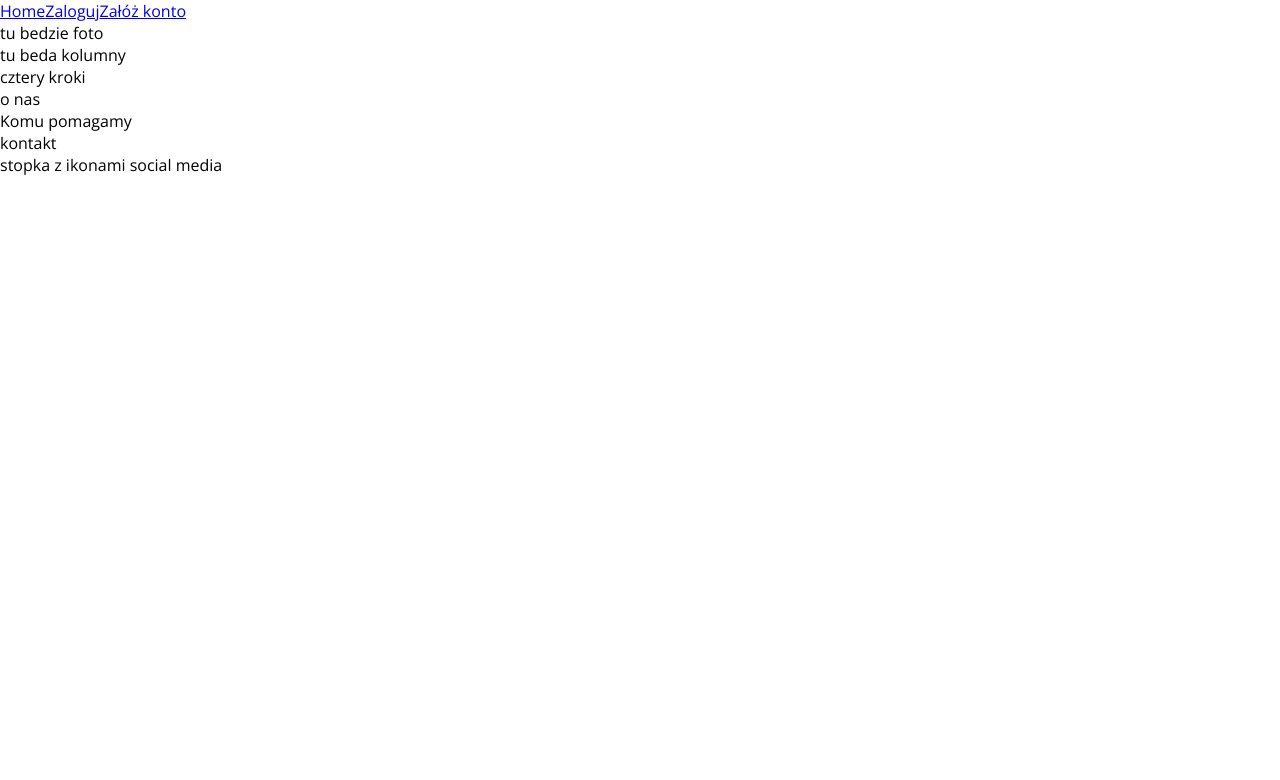
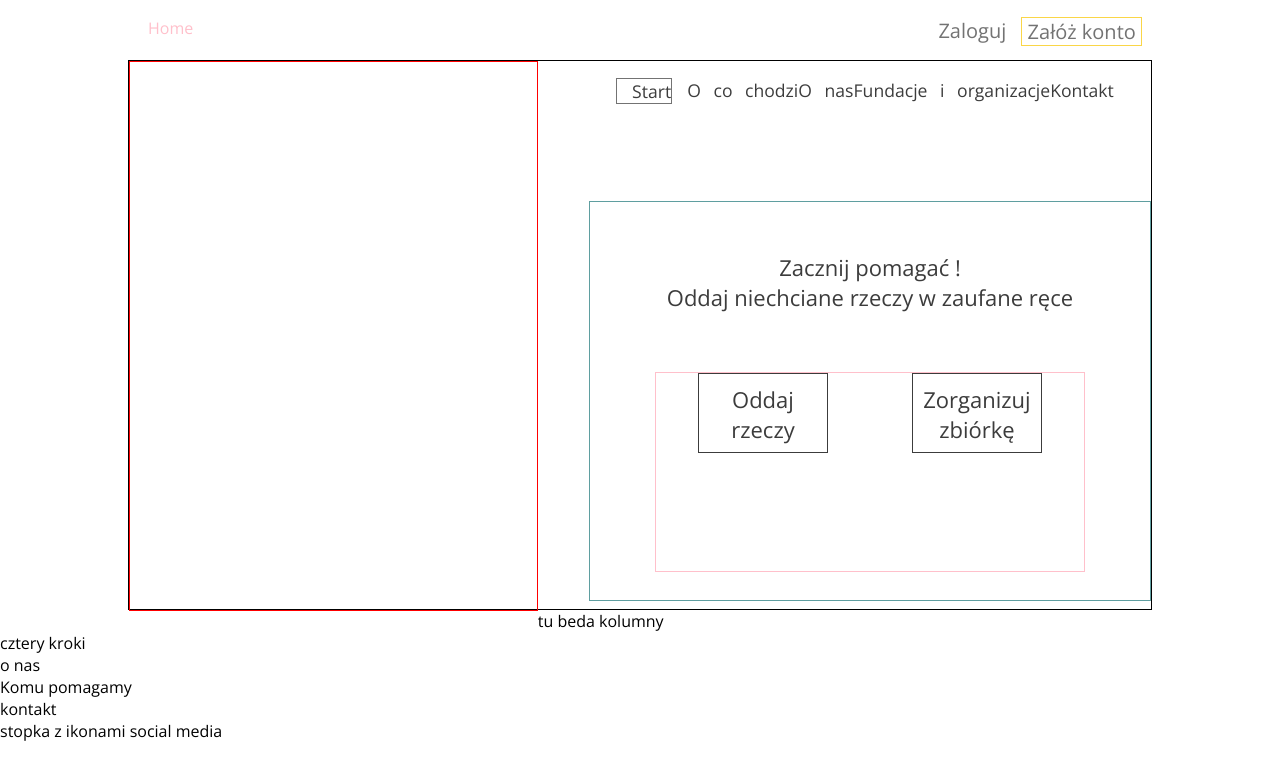
Before and after one commit to Patrycja-dz/Give-Things-Back-version1, a React (Create React App) app in the folder my-app/: page / in a window 1280 px wide. Shown: the top 780 px of the page. Built offline with nearby package versions, Linux system fonts and the light colour scheme.

Commit message:
part of task 1b

```diff
--- a/my-app/src/components/HomeNavigation.js
+++ b/my-app/src/components/HomeNavigation.js
@@ -1,14 +1,17 @@
 import React from "react"
 import {NavLink} from "react-router-dom";
 
-class HomeNavigation extends React.Component{
+class HomeNavigation extends React.Component {
     render() {
-        return(
-         <div>
-             <NavLink to="/">Home</NavLink>
-             <NavLink to="/login">Zaloguj</NavLink>
-             <NavLink to="/register">Załóż konto</NavLink>
-         </div>
+        return (
+
+                <div className="firstHeader">
+                    <NavLink id="hideHome" to="/">Home</NavLink>
+                    <NavLink  id="routeLinks" className="regist" to="/register"> Załóż konto </NavLink>
+                    <NavLink id="routeLinks" className="login" to="/login">Zaloguj </NavLink>
+
+                </div>
+
         );
     }
 }
--- a/my-app/src/components/HomeSecondSection.js
+++ b/my-app/src/components/HomeSecondSection.js
@@ -2,10 +2,36 @@ import React from "react";
 
 class HomeSecondSection extends React.Component {
     render() {
-        return(
-            <div>
-                <p>tu bedzie foto</p>
+        return (
+            <div className="main-div">
+                <div className="first_img"></div>
+                <div className="nav-div">
+                    <nav>
+                        <ul className="nav-links">
+                            <li id="start-link">Start</li>
+                            <li>O co chodzi</li>
+                            <li>O nas</li>
+                            <li>Fundacje i organizacje</li>
+                            <li>Kontakt</li>
+                        </ul>
+                    </nav>
+                </div>
+                <div className="heading-div">
+                    <p className="first-p"> Zacznij pomagać !</p>
+                    <p>Oddaj niechciane rzeczy w zaufane ręce</p>
+
+                <div className="div-for-btn">
+                    <div className="first-btn">
+                        <p>Oddaj <br/> rzeczy</p>
+                    </div>
+                    <div className="second-btn">
+                        <p>Zorganizuj<br/> zbiórkę</p>
+                    </div>
+                </div>
+                </div>
+
             </div>
+
         );
     }
 }
--- a/my-app/src/scss/components_styling/HomeNavigation.scss
+++ b/my-app/src/scss/components_styling/HomeNavigation.scss
@@ -0,0 +1,31 @@
+.firstHeader {
+ width: 1024px;
+ height: 60px;
+ // border: 1px solid black ;
+}
+
+#hideHome {
+  color: pink;
+  text-decoration: none;
+  margin-left: 20px;
+  float: left;
+  margin-top: 17px;
+}
+
+#routeLinks {
+  text-decoration: none;
+  float: right;
+  white-space: pre;
+  margin-top: 17px;
+  color: #737373;
+  margin-right: 10px;
+  font-size: 20px;
+}
+
+#routeLinks.regist {
+  border: 1px solid #FAD648;
+}
+
+.login {
+  margin-right: 25px;
+}
--- a/my-app/src/scss/components_styling/HomeSecondSection.scss
+++ b/my-app/src/scss/components_styling/HomeSecondSection.scss
@@ -0,0 +1,104 @@
+.main-div {
+  width: 1024px;
+  height: 550px;
+  border: 1px solid black;
+}
+
+.first_img {
+  height: inherit;
+  border: 1px solid red;
+  width: 40%;
+  float: left;
+  //background-image: url("./../Home-Hero-Image.jpg");
+}
+
+.nav-div {
+  width: 55%;
+  display: flex;
+  float: right;
+  height: 60px;
+}
+
+nav {
+  display: flex;
+  justify-content: space-around;
+  align-items: center;
+  min-height: 40px;
+
+}
+
+.nav-links {
+  display: flex;
+  list-style: none;
+  width: 100%;
+  white-space: pre;
+  justify-content: space-around;
+  word-spacing: 8px;
+  margin-right: 10px;
+  font-size: 1.1em;
+  color:#3C3C3C; ;
+
+}
+
+#start-link {
+  display: flex;
+  border: 1px solid #737373;
+  justify-content: center;
+  align-items: center;
+  margin-right: 15px;
+  text-align: center;
+  //margin-left: 14px;
+  padding-left: 15px;
+
+}
+
+.heading-div {
+  width: 55%;
+  height: 400px;
+  border: 1px solid cadetblue;
+  float: right;
+  font-size: 22px;
+  margin-top: 80px;
+}
+
+.heading-div p {
+  text-align: center;
+  display: flex;
+  justify-content: center;
+  align-items: center;
+  color: #3C3C3C;
+}
+.first-p{
+  margin-top: 50px;
+}
+.heading-div p:after{
+  content: "";
+  //background-image: url("././Signature.svg");
+}
+.div-for-btn{
+  height: 200px;
+  width: 430px;
+  display: flex;
+  border: 1px solid pink;
+  margin-top: 60px;
+}
+.first-btn{
+  border:1px solid #3C3C3C;
+  height: 80px;
+  justify-content: center;
+  align-items: center;
+  text-align: center;
+  width: 130px;
+  padding-top: 10px;
+  padding-bottom: 10px;
+}
+.second-btn{
+  border:1px solid #3C3C3C;
+  height: 80px;
+  justify-content: center;
+  align-items: center;
+  text-align: center;
+  width: 130px;
+  padding-top: 10px;
+  padding-bottom: 10px;
+}
--- a/my-app/src/scss/reset.css
+++ b/my-app/src/scss/reset.css
@@ -1,5 +1,5 @@
 *{
-    margin:0;
+    margin:0 auto;
     box-sizing: border-box;
     padding: 0;
 }
```
